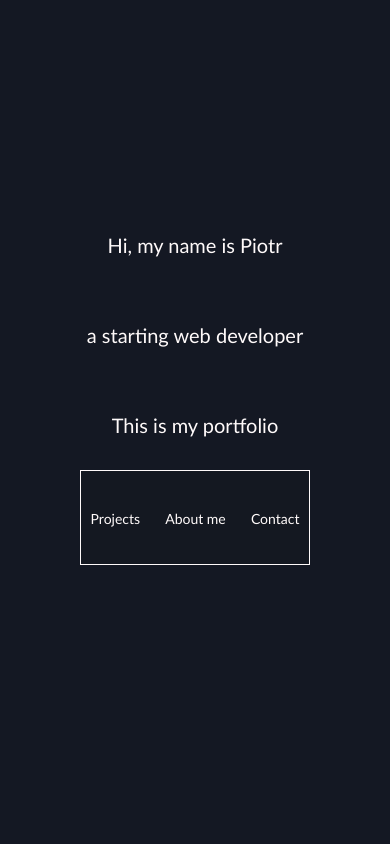
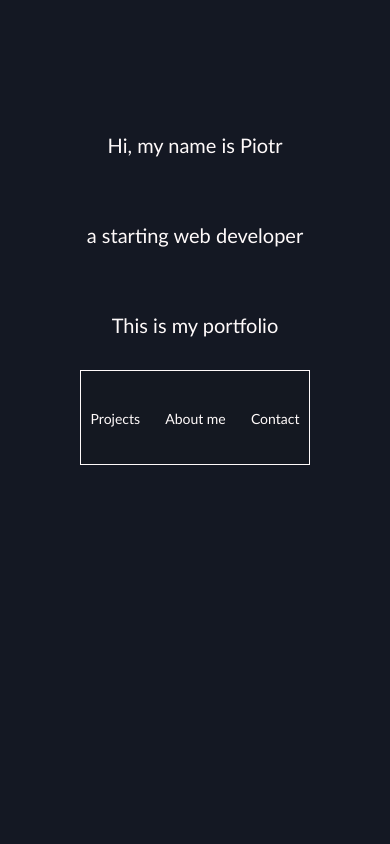
Before and after one commit to pyotoru/Portfolio, a website: page index.html in a window 390 px wide. Shown: the top 844 px of the page. Drawn offline with nearby package versions, Linux system fonts and the light colour scheme.

Commit message:
changed margin for mobile view

```diff
--- a/style.css
+++ b/style.css
@@ -175,9 +175,15 @@ a:hover {
 		text-decoration: none;
 	}
 
-	h1 {
-		font-size: 20px;
-	}
+h1 {
+	text-align: center;
+	vertical-align: middle;
+	line-height: 90px;
+	margin-top: 100px;
+	font-size: 20px;
+
+}
+
 	h2 {
 		margin-bottom: 15px;
 	}
@@ -197,6 +203,7 @@ a:hover {
 		display: flex;
 		justify-content: center;
 	}
+
 
 	#navigation-bar {
 		text-align: center;
```
